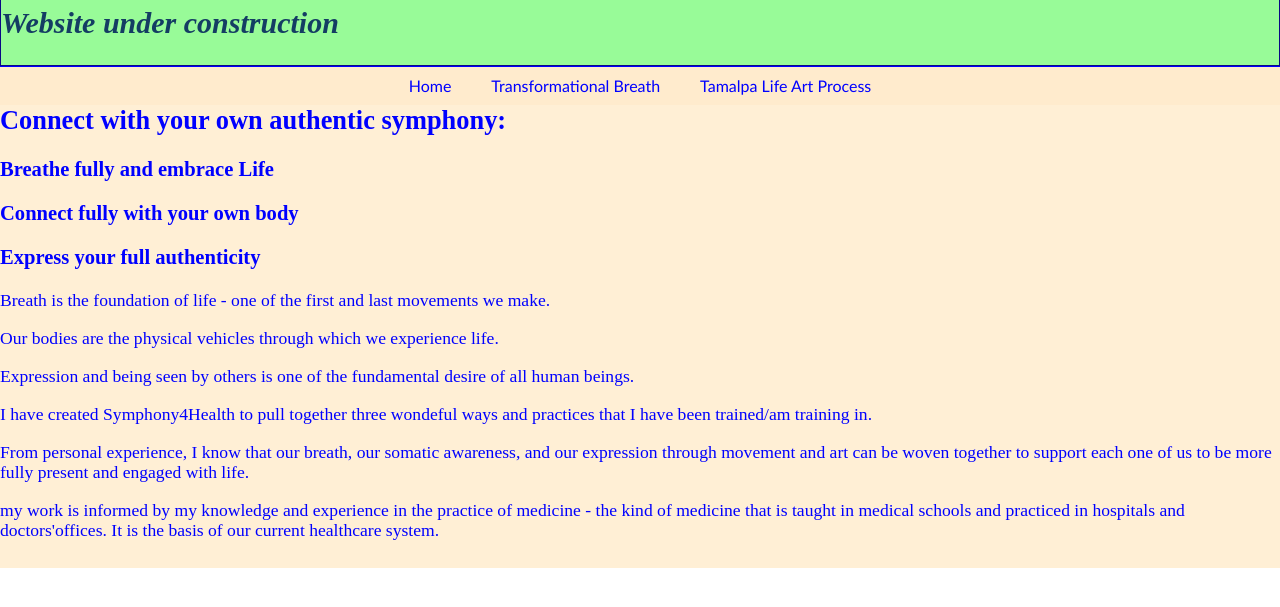
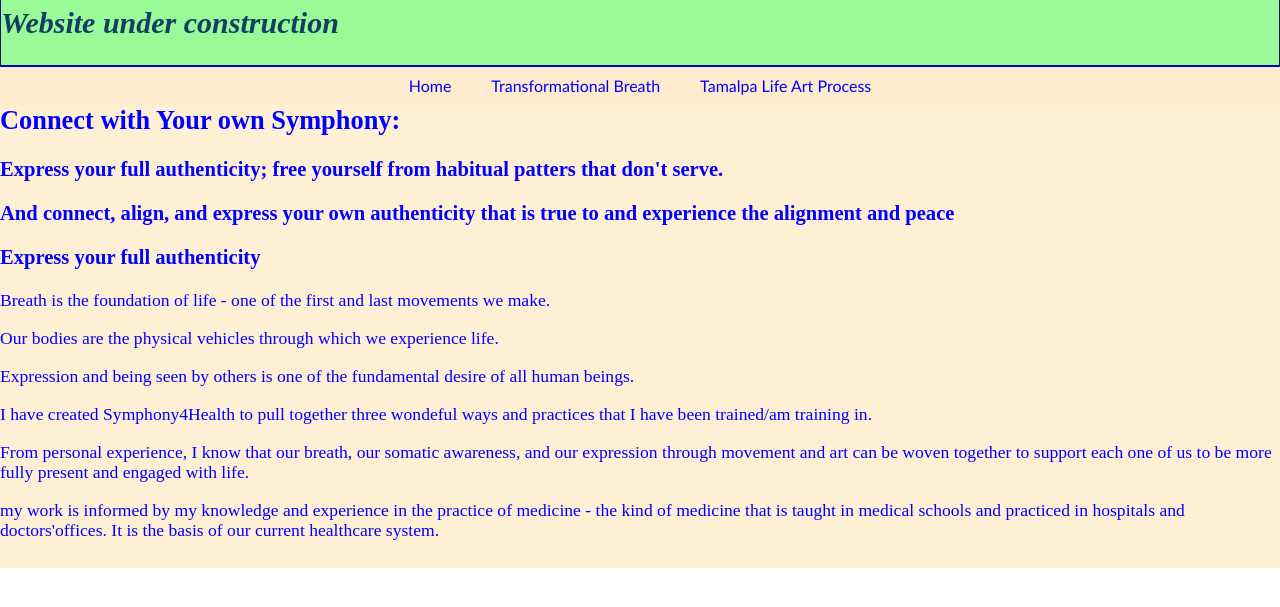
Before and after one commit to EL670/SymphonyForHealth, a plain HTML site: page index.html in a window 1280 px wide. Shown: the part 95-702 px from the top of the page. Drawn offline with Linux system fonts and the light colour scheme.

Commit message:
Initial modification

```diff
--- a/index.html
+++ b/index.html
@@ -26,9 +26,10 @@
   </header>
   <main>
     <div class ="mainbody_text">
-      <h2>Connect with your own authentic symphony:</h2>
-      <h3>Breathe fully and embrace Life</h3>
-      <h3>Connect fully with your own body</h3>
+
+      <h2>Connect with Your own Symphony:</h2>
+      <h3>Express your full authenticity; free yourself from habitual patters that don't serve.</h3>
+      <h3>And connect, align, and express your own authenticity that is true to  and experience the alignment and peace</h3>
       <h3>Express your full authenticity</h3>
      <p>Breath is the foundation of life - one of the first and last movements we make.</p>
        <p>Our bodies are the physical vehicles through which we experience life.</p>
```
